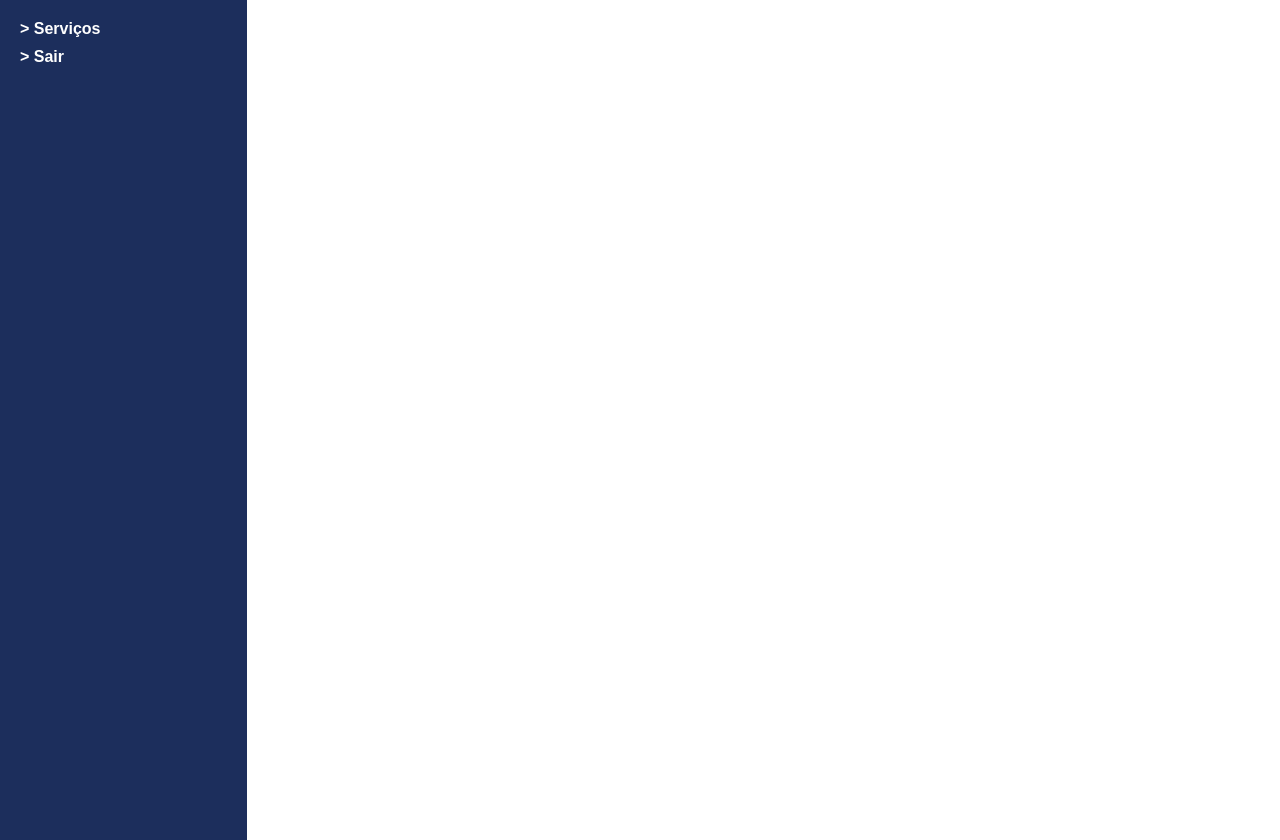
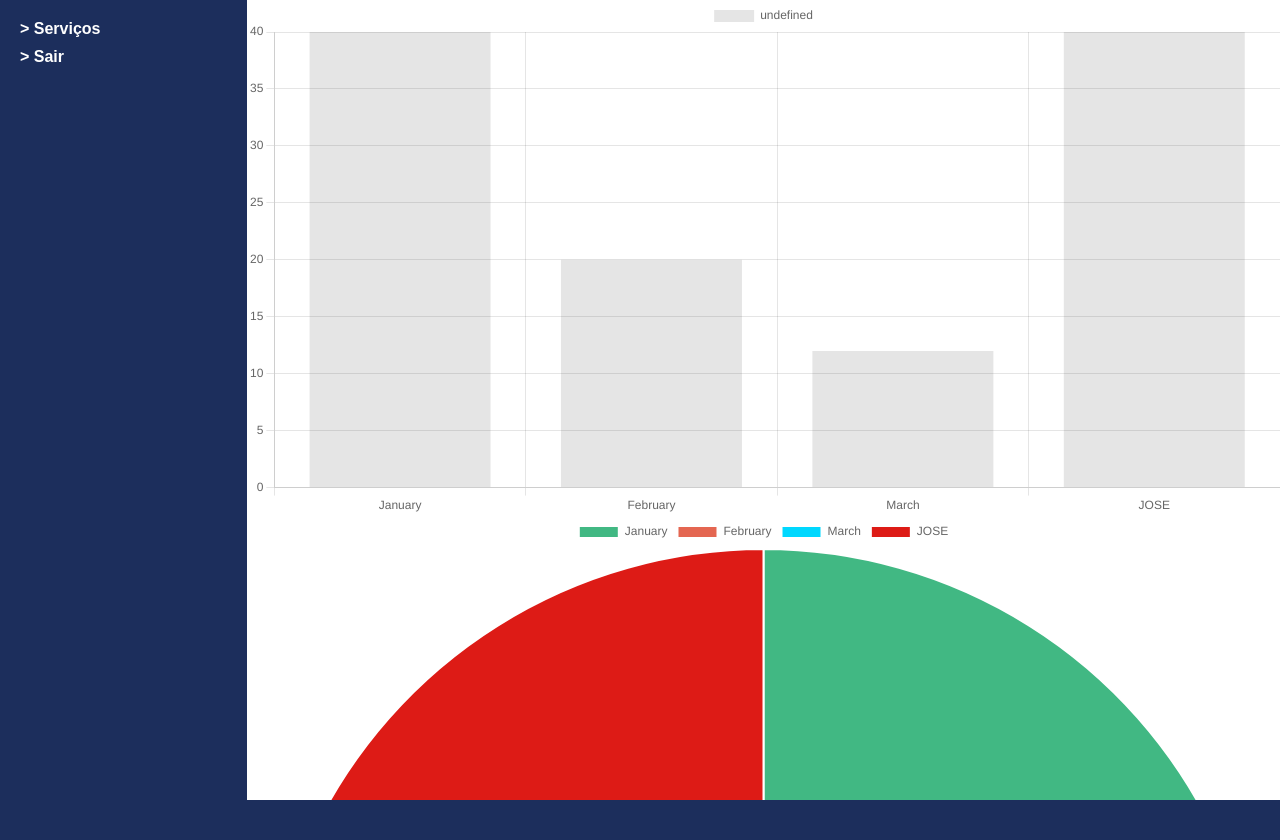
Before and after one commit to anatimoteo/ReparaTech, a Vue app: page / in a window 1280 px wide. Built offline with nearby package versions, Linux system fonts and the light colour scheme; a web font is replaced by a local one.

Commit message:
criação gráficos

```diff
--- a/package.json
+++ b/package.json
@@ -11,7 +11,9 @@
     "format": "prettier --write src/"
   },
   "dependencies": {
+    "chart.js": "^4.4.4",
     "vue": "^3.4.29",
+    "vue-chartjs": "^5.3.1",
     "vue-router": "^4.3.3"
   },
   "devDependencies": {
--- /dev/null
+++ b/src/components/Charts/BarChart.vue
@@ -0,0 +1,45 @@
+<script lang="ts">
+import { Bar } from 'vue-chartjs'
+import {
+  Chart as ChartJS,
+  Title,
+  Tooltip,
+  Legend,
+  BarElement,
+  CategoryScale,
+  LinearScale
+} from 'chart.js'
+
+ChartJS.register(Title, Tooltip, Legend, BarElement, CategoryScale, LinearScale)
+
+export default {
+  name: 'BarChart',
+  components: { Bar },
+  computed: {
+    chartStyles() {
+      return {
+        height: '260px',
+        position: 'relative'
+      }
+    }
+  },
+  data() {
+    return {
+      chartData: {
+        title: 'Status do serviço',
+        labels: ['January', 'February', 'March', 'JOSE'],
+        datasets: [{ data: [40, 20, 12, 40] }]
+      },
+      chartOptions: {
+        responsive: true
+      }
+    }
+  }
+}
+</script>
+
+<template>
+  <Bar :style="chartStyles" id="my-chart-id" :options="chartOptions" :data="chartData" />
+</template>
+
+<style scoped></style>
--- /dev/null
+++ b/src/components/Charts/PieChart .vue
@@ -0,0 +1,43 @@
+<script lang="ts">
+import { Pie } from 'vue-chartjs'
+import {
+  Chart as ChartJS,
+  Tooltip,
+  Legend,
+  ArcElement,
+} from 'chart.js'
+
+ChartJS.register(Tooltip, Legend, ArcElement)
+
+export default {
+  name: 'PieChart',
+  components: { Pie },
+  computed: {
+    chartStyles() {
+      return {
+        width:'300px',
+        height: '260px',
+        position: 'relative'
+      }
+    }
+  },
+  data() {
+    return {
+      chartData: {
+        title: 'Status do serviço',
+        labels: ['January', 'February', 'March', 'JOSE'],
+        datasets: [{ data: [40, 20, 12, 40], backgroundColor: ['#41B883', '#E46651', '#00D8FF', '#DD1B16'] }]
+      },
+      chartOptions: {
+        responsive: true
+      }
+    }
+  }
+}
+</script>
+
+<template>
+  <Pie :style="chartStyles" :options="chartOptions" :data="chartData" />
+</template>
+
+<style scoped></style>
--- a/src/components/LayoutComponent.vue
+++ b/src/components/LayoutComponent.vue
@@ -34,5 +34,7 @@ import { RouterLink } from 'vue-router';
 .page-content {
     background-color: white;
     width: 100%;
+    max-height: 100vh;
+    overflow-y: scroll;
 }
 </style>
--- a/src/router/index.js
+++ b/src/router/index.js
@@ -1,6 +1,6 @@
 import { createRouter, createWebHistory } from 'vue-router'
 import LoginPage from '../views/LoginPage.vue'
-import ServicesPage from '../views/ServicesPage.vue'
+import HomePage from '../views/HomePage.vue'
 
 const router = createRouter({
   history: createWebHistory(import.meta.env.BASE_URL),
@@ -13,8 +13,8 @@ const router = createRouter({
 
     {
       path: '/',
-      name: 'services',
-      component: ServicesPage
+      name: 'home',
+      component: HomePage
     },
 
     {
@@ -23,7 +23,7 @@ const router = createRouter({
       // route level code-splitting
       // this generates a separate chunk (About.[hash].js) for this route
       // which is lazy-loaded when the route is visited.
-      component: () => import('../views/ServicesPage.vue')
+      component: () => import('../views/HomePage.vue')
     }
   ]
 })
--- /dev/null
+++ b/src/views/HomePage.vue
@@ -0,0 +1,21 @@
+<script setup lang="ts">
+import BarChart from '@/components/Charts/BarChart.vue';
+import PieChart from '@/components/Charts/PieChart .vue';
+import LayoutComponent from '@/components/LayoutComponent.vue';
+</script>
+
+<template>
+  <LayoutComponent>
+   <div class="box">
+     <BarChart/>
+     <PieChart/>
+   </div>
+
+  </LayoutComponent>
+</template>
+
+<style scoped>
+
+
+
+</style>
--- a/src/views/ServicesPage.vue
+++ /dev/null
@@ -1,13 +0,0 @@
-<script setup lang="ts">
-import LayoutComponent from '@/components/LayoutComponent.vue';
-</script>
-
-<template>
-  <LayoutComponent>
-    <div class="about">
-      <h1>This is an about page</h1>
-    </div>
-  </LayoutComponent>
-</template>
-
-<style scoped></style>
```
Also changed, not shown: 1 other file (tests, documents, lock files or other folders).
